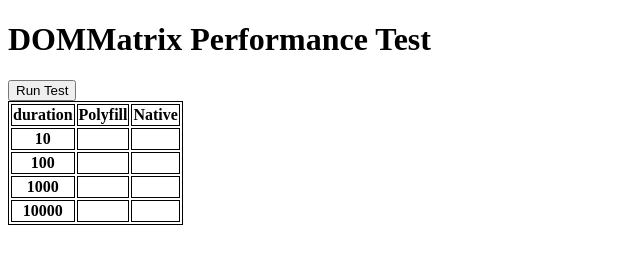
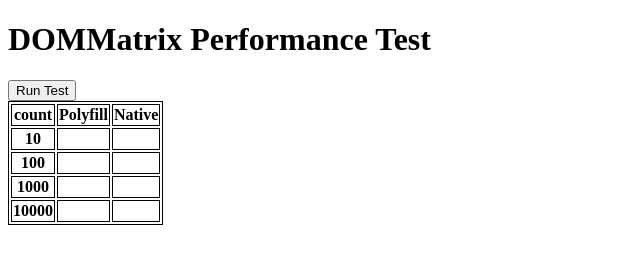
Before and after one commit to hwanseung/DOMMatrixPerformanceTest, a plain HTML site: page index.html in a window 1280 px wide. Shown: the whole page, without its empty margins (0-640 px from the left). Drawn offline with Linux system fonts and the light colour scheme.

Commit message:
fix a typo.
duration -> count

```diff
--- a/index.html
+++ b/index.html
@@ -72,7 +72,7 @@ function runTest() {
   <br>
   <table>
     <tr>
-      <th>duration</th>
+      <th>count</th>
       <th>Polyfill</th>
       <th>Native</th>
     </tr>
```
